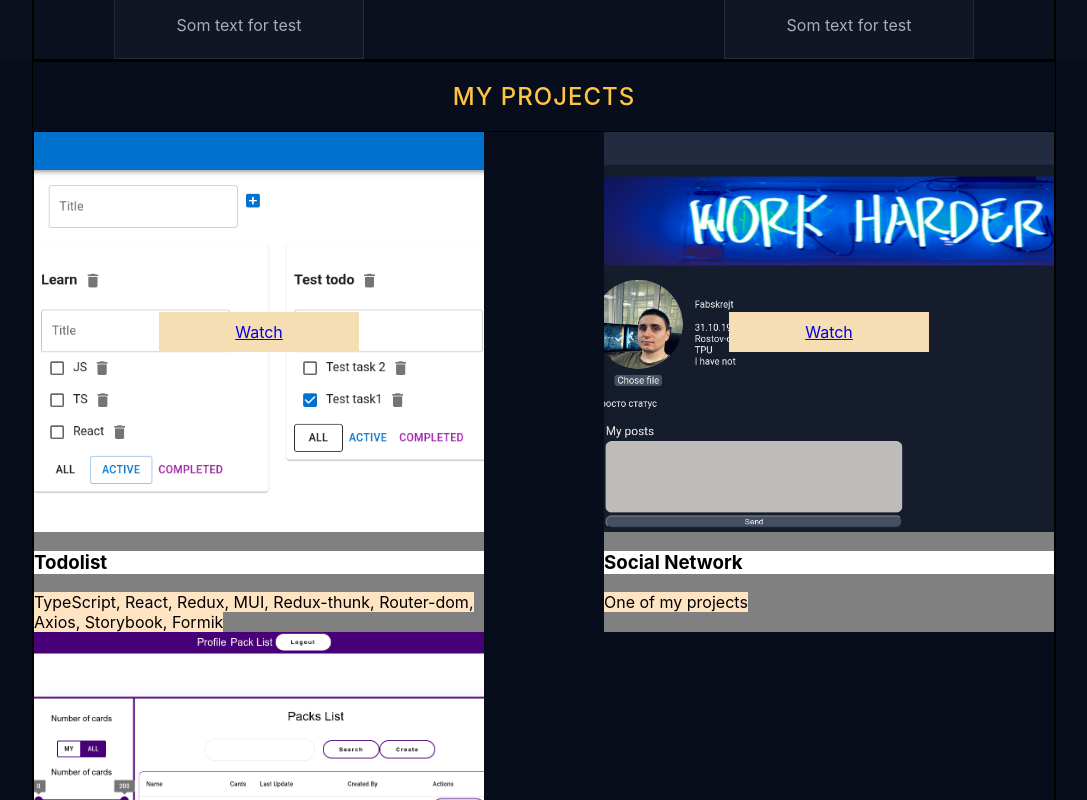
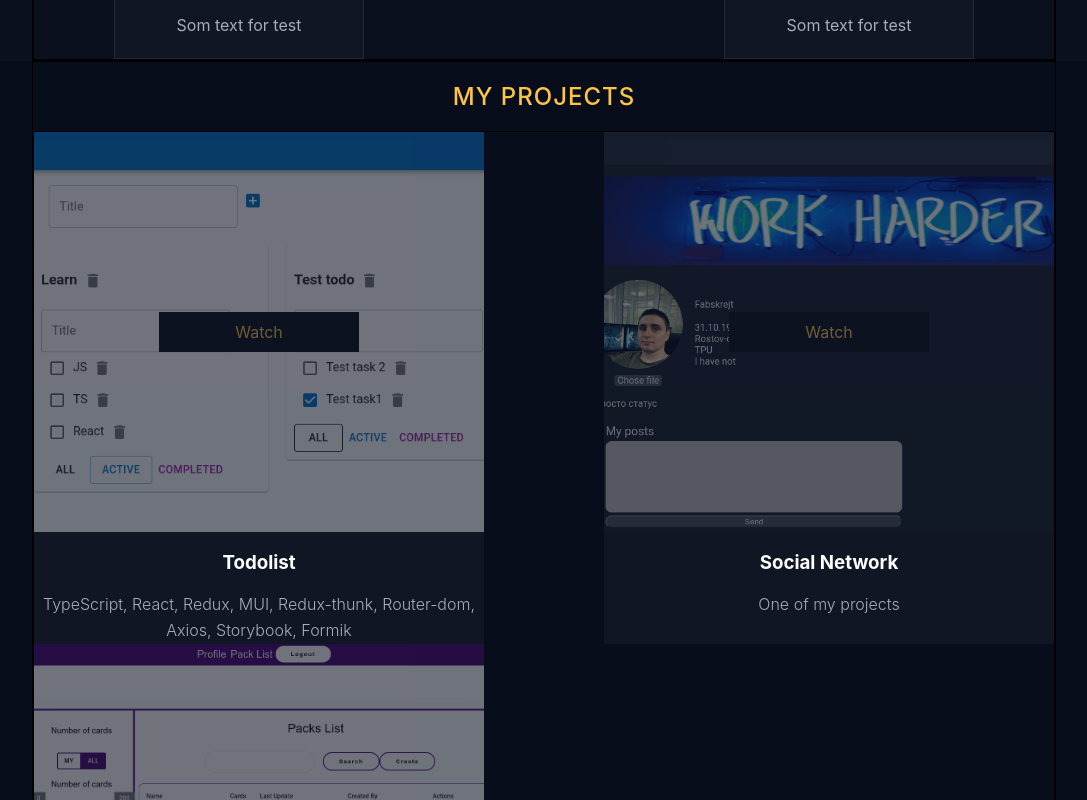
Before and after one commit to fabskrejt/portfolio, a React (Create React App) app: page / in a window 1280 px wide. Shown: the part 1640-2440 px from the top of the page, without its empty margins (96-1183 px from the left). Built offline with nearby package versions, Linux system fonts and the light colour scheme.

Commit message:
changed project style

```diff
--- a/src/projekts/project/Project.module.css
+++ b/src/projekts/project/Project.module.css
@@ -1,6 +1,7 @@
 .project {
     width: 450px;
-    background-color: gray;
+    background-color: #101624;
+    text-align: center;
 }
 
 .previewImg {
@@ -11,19 +12,33 @@
     align-items: center;
     background-size: cover;
     background-position: center;
+    opacity: 40%;
+
+}
+
+.previewImg:hover {
+    transition: 300ms;
+    opacity: 100%;
 }
 
 .previewImg a {
     width: 200px;
-    background-color: wheat;
+    color: #fec544;;
+    background-color: #070d1b;
     text-align: center;
     padding: 10px 0;
+    text-decoration: none;
 }
 
+
 .title {
-    background-color: white;
+    color: #fdfeff;;
 }
 
 .description {
-    background-color: bisque;
+    color: #a9adb8;
+    font-family: 'Inter', sans-serif;
+    font-size: 16px;
+    font-weight: 300;
+    line-height: 1.6em;
 }
```
